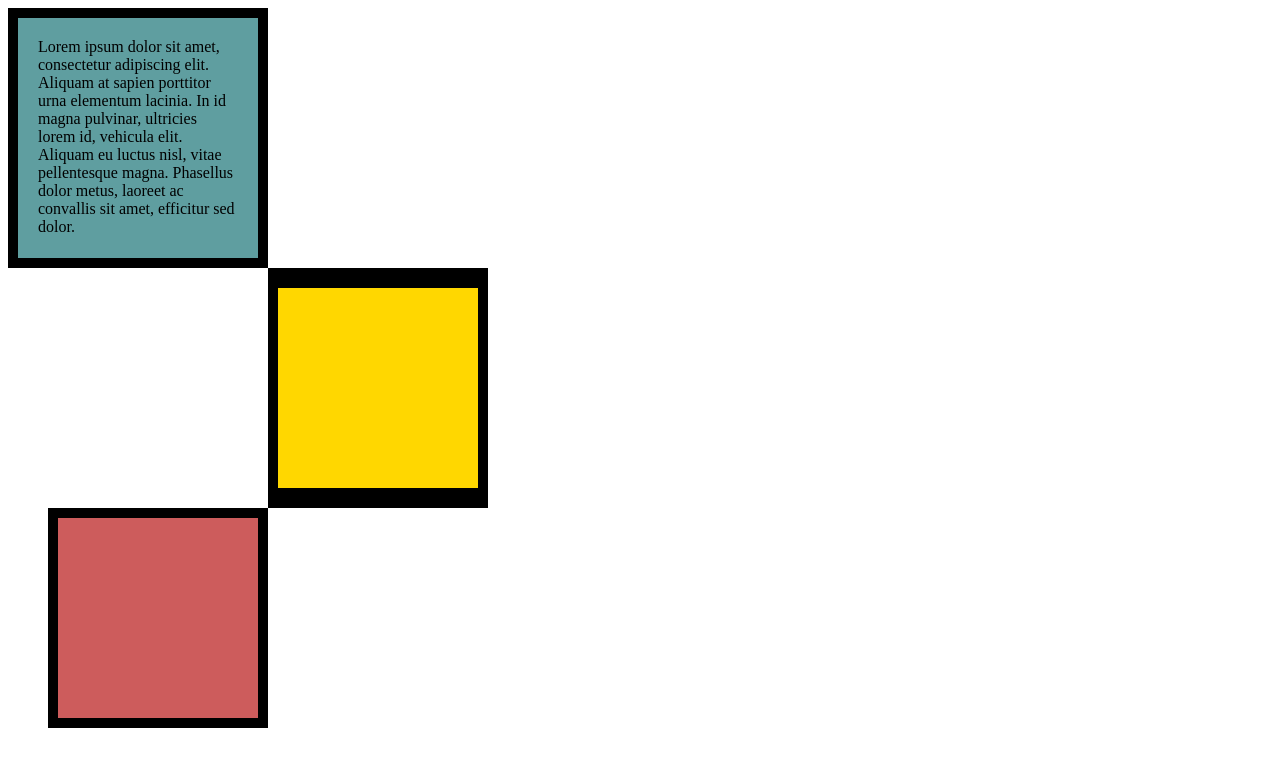
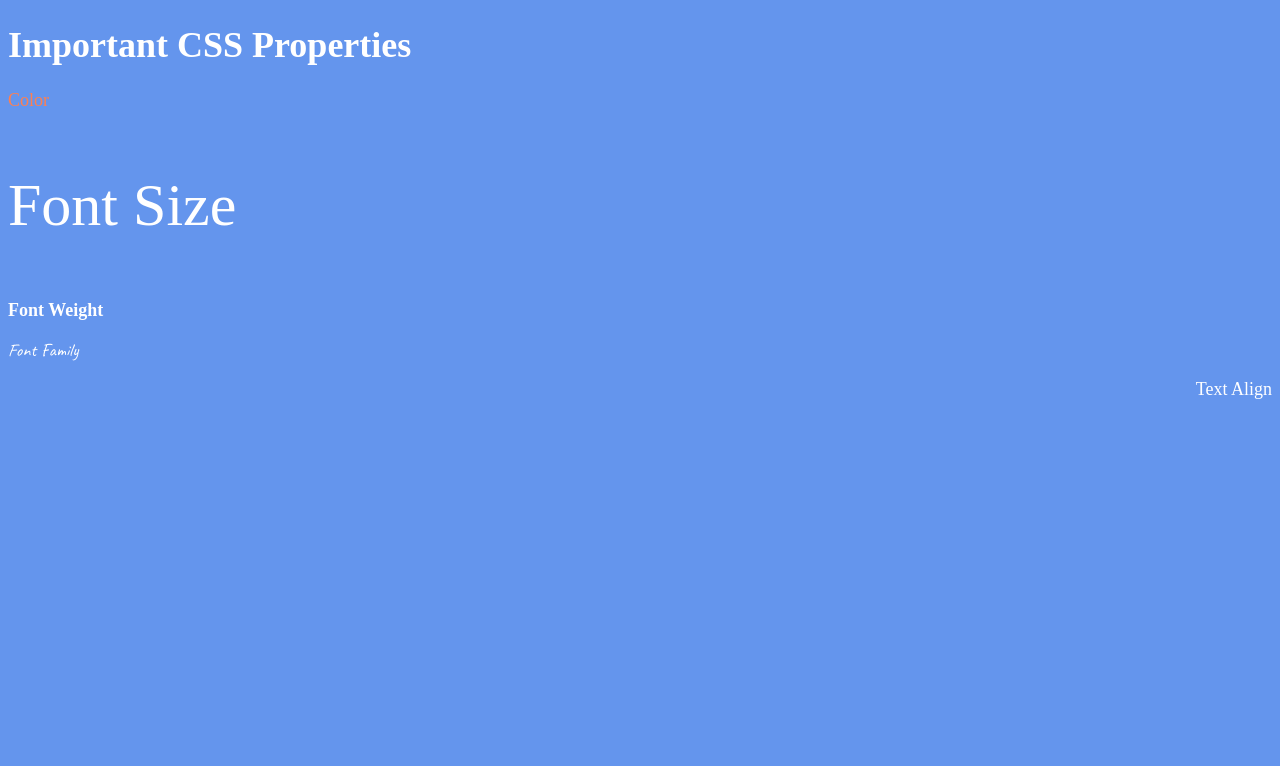
Before and after one commit to Princy2512/CSS-Properties, a plain HTML site: page index.html in a window 1280 px wide. Drawn offline with Linux system fonts and the light colour scheme.

Commit message:
Add files via upload

```diff
--- a/index.html
+++ b/index.html
@@ -3,64 +3,57 @@
 
 <head>
   <meta charset="UTF-8">
-  <title>CSS Box Model</title>
+  <title>CSS Properties</title>
   <style>
-    /* Write your CSS code here */
-    div{
-      height:200px;
-      width:200px;
+  html {
+      font-size: 30px;
     }
-    p{
-      margin:0;
+    body {
+      background-color: cornflowerblue;
+      color: white;
+      font-size: 18px;
     }
-  #first{
-   background-color: cadetblue;
-   padding:20px;
-   border: 10px solid black;
-  }
-  #second{
-    background-color: gold;
-    border:solid black;
-    border-width: 20px 10px;
-    margin-left: 260px;
-  }
-  #third{
-    background-color:indianred;
-    border: 10px solid black;
-    margin-left: 40px;
-  }
+
+    #color{
+      color :coral;
+    }
+    #size{
+    font-size: 2rem;
+    }
+    #weight{
+      font-weight: 900;
+    }
+    #family{
+      font-family: 'Caveat', cursive;
+    }
+    #align{
+      text-align: right;
+    }
+    /* Don't change the CSS above, add Your CSS below */
+
+
   </style>
+   <link rel="preconnect" href="https://fonts.googleapis.com">
+  <link rel="preconnect" href="https://fonts.gstatic.com" crossorigin>
+  <link href="https://fonts.googleapis.com/css2?family=Caveat&display=swap" rel="stylesheet">
 </head>
 
 <body>
+  <h1>Important CSS Properties</h1>
+  <p id="color">Color</p>
+  <p id="size" >Font Size</p>
+  <p id="weight">Font Weight</p>
+  <p id="family">Font Family</p>
+  <p id="align">Text Align</p>
 
-  <div id="first">
-    <p>Lorem ipsum dolor sit amet, consectetur adipiscing elit. Aliquam at sapien porttitor urna elementum lacinia. In
-      id magna pulvinar, ultricies lorem id, vehicula elit. Aliquam eu luctus nisl, vitae pellentesque magna. Phasellus
-      dolor metus, laoreet ac convallis sit amet, efficitur sed dolor. </p>
-  </div>
-  <div id="second">
-
-  </div>
-  <div id="third">
-
-  </div>
-  <!-- TODOs:
-1. Create 3 Boxes using the div element.
-2. Set their sizes to 200px heigh by 200px wide.
-3. Set different background colors for each of the boxes (I used cadetblue, gold and indianred).
-4. Add a paragraph <p> element into the first div and add the following words:
-    Lorem ipsum dolor sit amet, consectetur adipiscing elit. Aliquam at sapien porttitor urna elementum lacinia. In
-    id magna pulvinar, ultricies lorem id, vehicula elit. Aliquam eu luctus nisl, vitae pellentesque magna. Phasellus
-    dolor metus, laoreet ac convallis sit amet, efficitur sed dolor.
-5. Set the 1st div to have 20px padding all around with a black 10px border.
-6. Fix the style of the <p> element to remove all margins.
-Hint: Use the CSS inspector in Chrome.
-7. Set the 2nd div to have a 20px border on top and bottom and 10px border left and right. (See goal image)
-8. Set the 3rd div to have a 10px border
-9. Set the margins for the divs so that each box corner touches the other. (See the goal image)
--->
-
+  <!-- TODOs
+  1. Change the color of <p>Color</p> to "coral" color.
+  2. Change the font size of <p>Font Size</p> to 2X the size of the root font size.
+  3. Change the font weight of <p>Font Weight</p> to 900.
+  4. Change the font family of <p>Font Family</p> to the Google font Caveat with regular (400) font weight.
+  Link: https://fonts.google.com/specimen/Caveat
+  5. Change the <p>Text Align</p> to right align.
+  6. Change the the root (html element) font size to 30px -->
 </body>
 
 </html>
```
